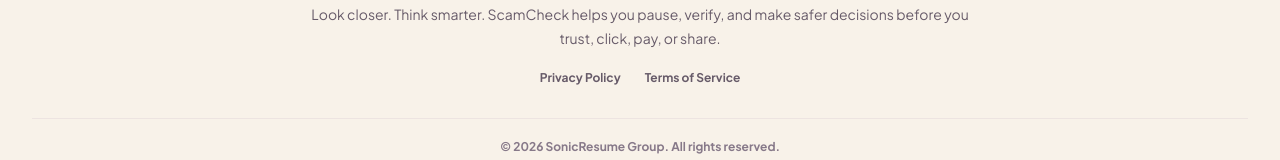
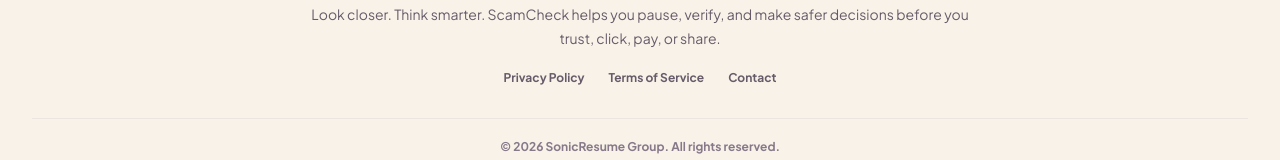
Before and after one commit to SonicResume/-SRG-ScamCheck, a React (Vite) app: page / in a window 1280 px wide. Shown: the part 3523-3683 px from the top of the page. Built offline with nearby package versions, Linux system fonts and the light colour scheme; no server answers.

Commit message:
Update ScamCheck UI copy

```diff
--- a/App.tsx
+++ b/App.tsx
@@ -22,6 +22,7 @@
 import Settings from "./pages/Settings";
 import Support from "./pages/Support";
 import AccountPage from "./pages/AccountPage";
+import ContactPage from "./pages/Contact";
 
 type PublicPage =
   | "landing"
@@ -29,7 +30,8 @@
   | "pricing"
   | "privacy"
   | "terms"
-  | "success";
+  | "success"
+  | "contact";
 
 type AppPage =
   | "dashboard"
@@ -65,6 +67,7 @@
   if (path === "/settings") return "settings";
   if (path === "/support") return "support";
   if (path === "/account") return "account";
+  if (path === "/contact") return "contact";
 
   return "landing";
 };
@@ -81,6 +84,8 @@
       return "/terms";
     case "success":
       return "/success";
+    case "contact":
+      return "/contact";
 
     case "dashboard":
       return "/dashboard";
@@ -118,6 +123,7 @@
     "privacy",
     "terms",
     "success",
+    "contact",
   ].includes(page);
 };
 
@@ -276,6 +282,10 @@
     return <Success />;
   }
 
+  if (currentPage === "contact") {
+  return <ContactPage />;
+  }
+
   /*
    * PROTECTED APP PAGES
    *
--- a/pages/Landing.tsx
+++ b/pages/Landing.tsx
@@ -534,6 +534,13 @@
               <button onClick={() => onStart("terms")} className="transition hover:text-[#7451a7]">
                 Terms of Service
               </button>
+
+              <button
+                onClick={() => onStart("contact")}
+                className="transition hover:text-[#7451a7]"
+             >
+               Contact
+             </button>
             </nav>
 
             <div className="mt-8 w-full border-t border-[#8d719e]/10 pt-5">
```
Also changed, not shown: 2 other files (tests, documents, lock files or other folders).
